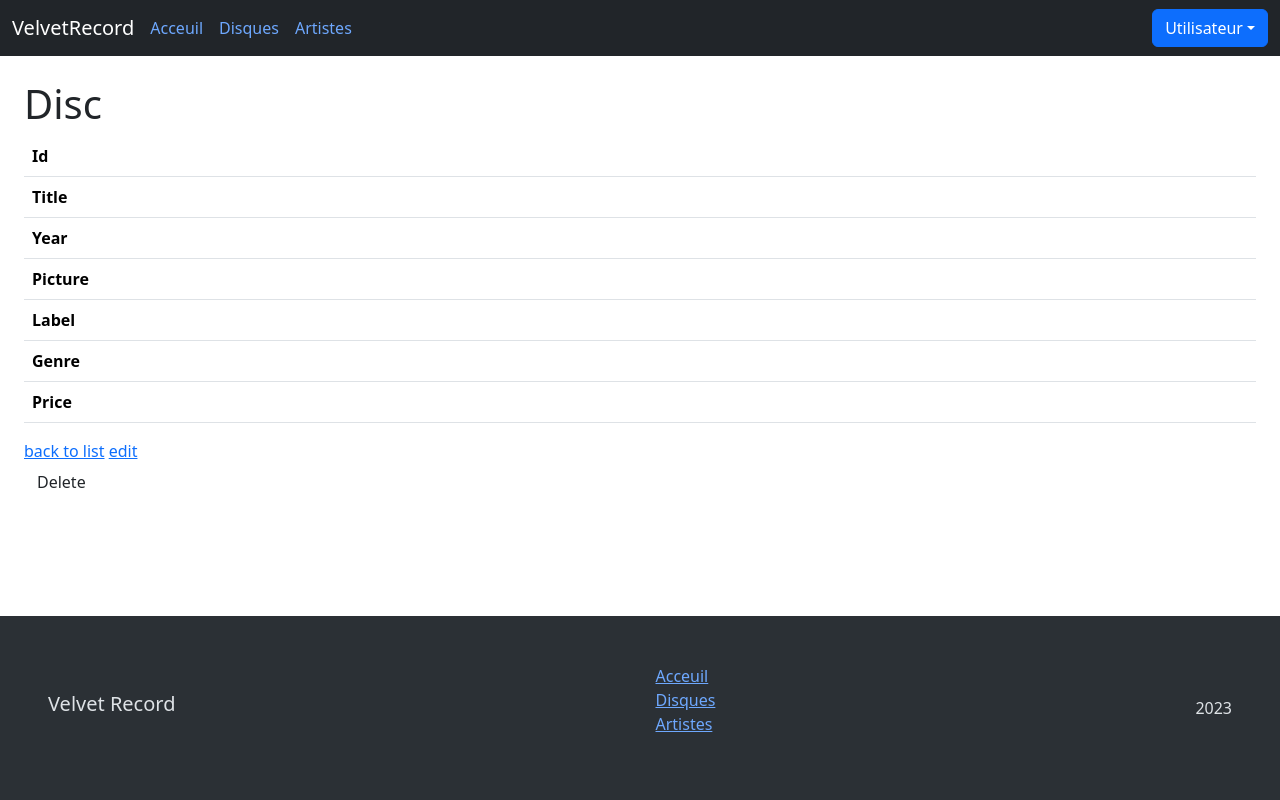
After one commit to LdxPierre/VelvetRecordSymfony, a Symfony app: template templates/disc/show.html.twig in a window 1280 px wide. The commit adds this page. Run offline with Twig, Linux system fonts and the light colour scheme; the template is opened without the code that fills it, so the values that code supplies are empty; some libraries are stand-ins or nearby versions.

Commit message:
CRUD disc

```diff
--- a/src/DataFixtures/AppFixtures.php
+++ b/src/DataFixtures/AppFixtures.php
@@ -99,6 +99,7 @@ class AppFixtures extends Fixture
         $disc5->setGenre('Country Rock');
         $disc5->setPrice(2000);
         $disc5->setArtist($artist1);
+        $manager->persist($disc5);
 
         $disc6 = new Disc();
         $disc6->setTitle('Broken Arrow');
--- a/templates/base.html.twig
+++ b/templates/base.html.twig
@@ -9,21 +9,21 @@
 		{% block stylesheets %}{% endblock %}
 		{% block javascripts %}{% endblock %}
 	</head>
-	<body class='d-flex flex-column min-vh-100'>
+	<body class='d-flex flex-column min-vh-100 bg-body'>
 		<header>
 			<nav class="navbar navbar-expand-md bg-body" data-bs-theme='dark'>
 				<div class="container-fluid">
 					<button class="navbar-toggler" type="button" data-bs-toggle="offcanvas" data-bs-target="#navAside" aria-controls="navAside">
 						<span class="navbar-toggler-icon"></span>
 					</button>
-					<a class="navbar-brand" href="#">VelvetRecord</a>
+					<a class="navbar-brand" href="{{ path('app_home')}}">VelvetRecord</a>
 					<div class="collapse navbar-collapse">
 						<ul class="navbar-nav gap-3">
 							<li>
-								<a class="nav-item text-decoration-none" href="#">Acceuil</a>
+								<a class="nav-item text-decoration-none" href="{{ path('app_home') }}">Acceuil</a>
 							</li>
 							<li>
-								<a class="nav-item text-decoration-none" href="#">Disques</a>
+								<a class="nav-item text-decoration-none" href="{{ path('app_disc_index')}}">Disques</a>
 							</li>
 							<li>
 								<a class="nav-item text-decoration-none" href="#">Artistes</a>
@@ -49,10 +49,10 @@
 						<div class="offcanvas-body">
 							<ul class="list-unstyled d-flex flex-column p-2 gap-4">
 								<li>
-									<a class='text-decoration-none' href="#">Acceuil</a>
+									<a class='text-decoration-none' href="{{ path('app_home')}}">Acceuil</a>
 								</li>
 								<li>
-									<a class='text-decoration-none' href="#">Disques</a>
+									<a class='text-decoration-none' href="{{ path('app_disc_index')}}">Disques</a>
 								</li>
 								<li>
 									<a class='text-decoration-none' href="#">Artistes</a>
@@ -63,17 +63,16 @@
 				</div>
 			</nav>
 		</header>
-		<div class="flex-fill container-fluid"> {% block body %}{% endblock %}
-			aazd
+		<div class="flex-fill container-fluid p-4"> {% block body %}{% endblock %}
 			</div>
 			<footer class='bg-body-tertiary d-flex justify-content-between align-items-center p-5' data-bs-theme='dark'>
 				<h5 class='text-body'>Velvet Record</h5>
 				<ul class="list-unstyled">
 					<li>
-					<a href="#">Acceuil</a>
+						<a href="{{path('app_home')}}">Acceuil</a>
 					</li>
 					<li>
-					<a href="#">Disques</a>
+						<a href="{{path('app_disc_index')}}">Disques</a>
 					</li>
 					<li>
 						<a href="#">Artistes</a>
--- /dev/null
+++ b/templates/disc/_delete_form.html.twig
@@ -0,0 +1,4 @@
+<form method="post" action="{{ path('app_disc_delete', {'id': disc.id}) }}" onsubmit="return confirm('Are you sure you want to delete this item?');">
+    <input type="hidden" name="_token" value="{{ csrf_token('delete' ~ disc.id) }}">
+    <button class="btn">Delete</button>
+</form>
--- /dev/null
+++ b/templates/disc/_form.html.twig
@@ -0,0 +1,4 @@
+{{ form_start(form) }}
+    {{ form_widget(form) }}
+    <button class="btn">{{ button_label|default('Save') }}</button>
+{{ form_end(form) }}
--- /dev/null
+++ b/templates/disc/show.html.twig
@@ -0,0 +1,46 @@
+{% extends 'base.html.twig' %}
+
+{% block title %}Disc{% endblock %}
+
+{% block body %}
+    <h1>Disc</h1>
+
+    <table class="table">
+        <tbody>
+            <tr>
+                <th>Id</th>
+                <td>{{ disc.id }}</td>
+            </tr>
+            <tr>
+                <th>Title</th>
+                <td>{{ disc.title }}</td>
+            </tr>
+            <tr>
+                <th>Year</th>
+                <td>{{ disc.year }}</td>
+            </tr>
+            <tr>
+                <th>Picture</th>
+                <td>{{ disc.picture }}</td>
+            </tr>
+            <tr>
+                <th>Label</th>
+                <td>{{ disc.label }}</td>
+            </tr>
+            <tr>
+                <th>Genre</th>
+                <td>{{ disc.genre }}</td>
+            </tr>
+            <tr>
+                <th>Price</th>
+                <td>{{ disc.price }}</td>
+            </tr>
+        </tbody>
+    </table>
+
+    <a href="{{ path('app_disc_index') }}">back to list</a>
+
+    <a href="{{ path('app_disc_edit', {'id': disc.id}) }}">edit</a>
+
+    {{ include('disc/_delete_form.html.twig') }}
+{% endblock %}
```
Also changed, not shown: src/Controller/DiscController.php (added, +78 -0 lines), src/Form/DiscType.php (added, +31 -0 lines), templates/disc/edit.html.twig (added, +13 -0 lines), templates/disc/index.html.twig (added, +22 -0 lines), templates/disc/new.html.twig (added, +11 -0 lines), templates/home/index.html.twig (+9 -2 lines). Lines whose indentation alone changed are shown as unchanged.
